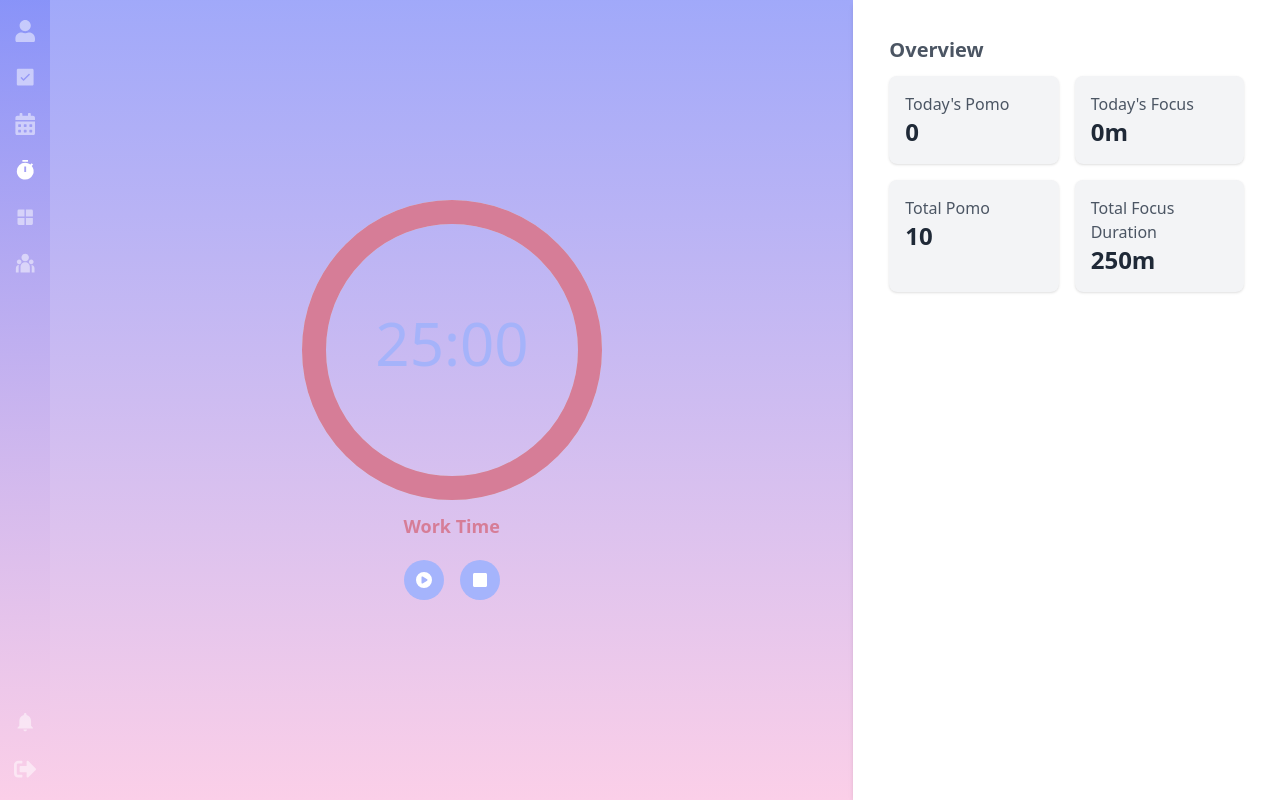
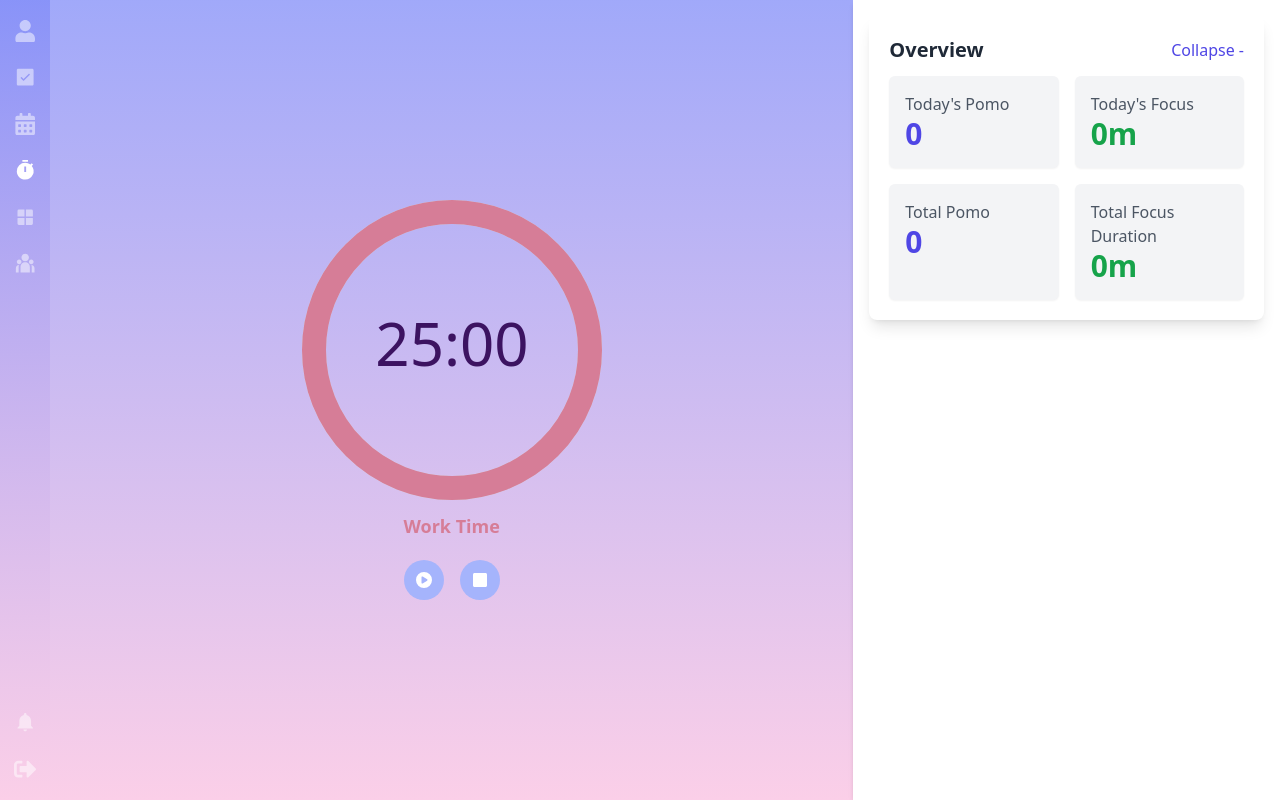
Before and after one commit to sunchit03/productivio, a Next.js app in the folder productivio-frontend-restructured/: page /dashboard/pomodoro in a window 1280 px wide. Built offline with nearby package versions, Linux system fonts and the light colour scheme.

Commit message:
overview shown in landscape

```diff
--- a/productivio-frontend-restructured/app/components/pomodoro/Overview.jsx
+++ b/productivio-frontend-restructured/app/components/pomodoro/Overview.jsx
@@ -7,35 +7,60 @@ export default function Overview({ pomoCount }) {
   const [todayFocus, setTodayFocus] = useState(0);
   const [totalPomo, setTotalPomo] = useState(0);
   const [totalFocus, setTotalFocus] = useState(0);
+  const [isCollapsed, setIsCollapsed] = useState(false);
+
+  useEffect(() => {
+    const savedTotalPomo = localStorage.getItem("totalPomo");
+    const savedTotalFocus = localStorage.getItem("totalFocus");
+
+    if (savedTotalPomo) setTotalPomo(parseInt(savedTotalPomo));
+    if (savedTotalFocus) setTotalFocus(parseInt(savedTotalFocus));
+  }, []);
 
   useEffect(() => {
     setTodayPomo(pomoCount);
-    setTodayFocus(pomoCount * 25); // Each Pomodoro = 25 min
-    setTotalPomo(pomoCount + 10); // Mock Data
-    setTotalFocus((pomoCount + 10) * 25);
+    setTodayFocus(pomoCount * 25);
+
+    const newTotalPomo = pomoCount + totalPomo;
+    const newTotalFocus = newTotalPomo * 25;
+
+    setTotalPomo(newTotalPomo);
+    setTotalFocus(newTotalFocus);
+
+    localStorage.setItem("totalPomo", newTotalPomo);
+    localStorage.setItem("totalFocus", newTotalFocus);
   }, [pomoCount]);
 
   return (
-    <div className="w-full p-5">
-      <h2 className="text-xl font-semibold text-gray-600 mb-3">Overview</h2>
-      <div className="grid grid-cols-2 gap-4">
-        <div className="bg-gray-100 p-4 rounded-lg shadow">
+    <div className={`w-full p-5 bg-white shadow-lg rounded-lg transition-all duration-300
+        ${isCollapsed ? "h-12 overflow-hidden" : "h-auto"}`}
+    >
+      {/* Header with Collapse Button */}
+      <div className="flex justify-between items-center cursor-pointer" onClick={() => setIsCollapsed(!isCollapsed)}>
+        <h2 className="text-xl font-bold text-gray-800">Overview</h2>
+        <button className="text-indigo-600">{isCollapsed ? "Expand +" : "Collapse -"}</button>
+      </div>
+
+      {!isCollapsed && (
+        <div className="grid grid-cols-2 sm:grid-cols-4 gap-4 mt-3">
+          <div className="p-4 bg-gray-100 rounded-md shadow-sm transition-transform transform hover:scale-105">
             <p className="text-gray-600">Today's Pomo</p>
-          <p className="text-2xl font-bold text-gray-800">{todayPomo}</p>
+            <p className="text-3xl font-bold text-indigo-600">{todayPomo}</p>
           </div>
-        <div className="bg-gray-100 p-4 rounded-lg shadow">
+          <div className="p-4 bg-gray-100 rounded-md shadow-sm transition-transform transform hover:scale-105">
             <p className="text-gray-600">Today's Focus</p>
-          <p className="text-2xl font-bold text-gray-800">{todayFocus}m</p>
+            <p className="text-3xl font-bold text-green-600">{todayFocus}m</p>
           </div>
-        <div className="bg-gray-100 p-4 rounded-lg shadow">
+          <div className="p-4 bg-gray-100 rounded-md shadow-sm transition-transform transform hover:scale-105">
             <p className="text-gray-600">Total Pomo</p>
-          <p className="text-2xl font-bold text-gray-800">{totalPomo}</p>
+            <p className="text-3xl font-bold text-indigo-600">{totalPomo}</p>
           </div>
-        <div className="bg-gray-100 p-4 rounded-lg shadow">
+          <div className="p-4 bg-gray-100 rounded-md shadow-sm transition-transform transform hover:scale-105">
             <p className="text-gray-600">Total Focus Duration</p>
-          <p className="text-2xl font-bold text-gray-800">{totalFocus}m</p>
+            <p className="text-3xl font-bold text-green-600">{totalFocus}m</p>
           </div>
         </div>
+      )}
     </div>
   );
 }
--- a/productivio-frontend-restructured/app/components/pomodoro/Timer.jsx
+++ b/productivio-frontend-restructured/app/components/pomodoro/Timer.jsx
@@ -1,229 +1,4 @@
-// "use client";
-// import { CircularProgressbar, buildStyles } from "react-circular-progressbar";
-// import "react-circular-progressbar/dist/styles.css";
-// import PlayButton from "./PlayButton";
-// import PauseButton from "./PauseButton";
-// import StopButton from "./StopButton";
-// import { useContext, useState, useEffect, useRef } from "react";
-// import SettingsContext from "./SettingsContext";
 
-// const red = "#d67d97";
-// const green = "#bfd69d";
-
-// export default function Timer() {
-//   const settingsInfo = useContext(SettingsContext);
-//   const [isPaused, setIsPaused] = useState(true);
-//   const [mode, setMode] = useState("work"); // work/break/null
-//   const [secondsLeft, setSecondsLeft] = useState(settingsInfo.workMinutes * 60);
-
-//   const secondsLeftRef = useRef(secondsLeft);
-//   const isPausedRef = useRef(isPaused);
-//   const modeRef = useRef(mode);
-
-//   function tick() {
-//     if (secondsLeftRef.current > 0) {
-//       secondsLeftRef.current--;
-//       setSecondsLeft(secondsLeftRef.current);
-//     } else {
-//       switchMode();
-//     }
-//   }
-
-//   function switchMode() {
-//     const nextMode = modeRef.current === "work" ? "break" : "work";
-//     const nextSeconds =
-//       (nextMode === "work" ? settingsInfo.workMinutes : settingsInfo.breakMinutes) * 60;
-
-//     setMode(nextMode);
-//     modeRef.current = nextMode;
-
-//     setSecondsLeft(nextSeconds);
-//     secondsLeftRef.current = nextSeconds;
-//   }
-
-//   useEffect(() => {
-//     secondsLeftRef.current = settingsInfo.workMinutes * 60;
-//     setSecondsLeft(secondsLeftRef.current);
-
-//     const interval = setInterval(() => {
-//       if (!isPausedRef.current) {
-//         tick();
-//       }
-//     }, 1000);
-
-//     return () => clearInterval(interval);
-//   }, [settingsInfo]);
-
-//   const totalSeconds =
-//     mode === "work" ? settingsInfo.workMinutes * 60 : settingsInfo.breakMinutes * 60;
-//   const percentage = Math.round((secondsLeft / totalSeconds) * 100);
-
-//   const minutes = Math.floor(secondsLeft / 60);
-//   let seconds = secondsLeft % 60;
-//   if (seconds < 10) seconds = "0" + seconds;
-
-//   return (
-//     <div className="flex flex-col items-center justify-center h-full">
-//       <CircularProgressbar
-//         value={percentage}
-//         text={`${minutes}:${seconds}`}
-//         styles={buildStyles({
-//           textColor: "#a5b3fa",
-//           pathColor: mode === "work" ? red : green,
-//           tailColor: "rgba(255,255,255,.2)",
-//         })}
-//       />
-//       <p className="mt-3 text-lg font-semibold" style={{ color: mode === "work" ? red : green }}>
-//         {mode === "work" ? "Work Time" : "Break Time"}
-//       </p>
-
-//       {/* Buttons aligned horizontally */}
-//       <div className="flex justify-center items-center gap-4 mt-5">
-//         {isPaused ? (
-//           <PlayButton
-//             onClick={() => {
-//               setIsPaused(false);
-//               isPausedRef.current = false;
-//             }}
-//           />
-//         ) : (
-//           <PauseButton
-//             onClick={() => {
-//               setIsPaused(true);
-//               isPausedRef.current = true;
-//             }}
-//           />
-//         )}
-//         <StopButton
-//           onClick={() => {
-//             setIsPaused(true);
-//             isPausedRef.current = true;
-//             setMode("work");
-//             modeRef.current = "work";
-//             setSecondsLeft(settingsInfo.workMinutes * 60);
-//             secondsLeftRef.current = settingsInfo.workMinutes * 60;
-//           }}
-//         />
-//       </div>
-//     </div>
-//   );
-// }
-// "use client";
-// import { CircularProgressbar, buildStyles } from "react-circular-progressbar";
-// import "react-circular-progressbar/dist/styles.css";
-// import PlayButton from "./PlayButton";
-// import PauseButton from "./PauseButton";
-// import StopButton from "./StopButton";
-// import { useContext, useState, useEffect, useRef } from "react";
-// import SettingsContext from "./SettingsContext";
-
-// const red = "#d67d97";
-// const green = "#bfd69d";
-
-// export default function Timer({ onPomoComplete }) {
-//   const settingsInfo = useContext(SettingsContext);
-
-//   // Timer State
-//   const [isPaused, setIsPaused] = useState(true);
-//   const [mode, setMode] = useState("work"); // work/break
-//   const [secondsLeft, setSecondsLeft] = useState(settingsInfo.workMinutes * 60);
-
-//   // Refs for Real-time Updates
-//   const secondsLeftRef = useRef(secondsLeft);
-//   const isPausedRef = useRef(isPaused);
-//   const modeRef = useRef(mode);
-
-//   useEffect(() => {
-//     // Function to Switch Modes (Work ⇄ Break)
-//     function switchMode() {
-//       const nextMode = modeRef.current === "work" ? "break" : "work";
-//       const nextSeconds = (nextMode === "work" ? settingsInfo.workMinutes : settingsInfo.breakMinutes) * 60;
-
-//       setMode(nextMode);
-//       modeRef.current = nextMode;
-
-//       setSecondsLeft(nextSeconds);
-//       secondsLeftRef.current = nextSeconds;
-
-//       // Notify that a Pomodoro session is complete
-//       if (nextMode === "break") {
-//         onPomoComplete();
-//       }
-//     }
-
-//     // Timer Function
-//     function tick() {
-//       if (secondsLeftRef.current > 0) {
-//         secondsLeftRef.current--;
-//         setSecondsLeft(secondsLeftRef.current);
-//       } else {
-//         switchMode();
-//       }
-//     }
-
-//     // Start Interval
-//     const interval = setInterval(() => {
-//       if (!isPausedRef.current) {
-//         tick();
-//       }
-//     }, 1000);
-
-//     return () => clearInterval(interval);
-//   }, [settingsInfo]);
-
-//   // Formatting Time
-//   const totalSeconds = mode === "work" ? settingsInfo.workMinutes * 60 : settingsInfo.breakMinutes * 60;
-//   const percentage = Math.round((secondsLeft / totalSeconds) * 100);
-//   const minutes = Math.floor(secondsLeft / 60);
-//   let seconds = secondsLeft % 60;
-//   if (seconds < 10) seconds = "0" + seconds;
-
-//   return (
-//     <div className="flex flex-col items-center justify-center h-full">
-//       <CircularProgressbar
-//         value={percentage}
-//         text={`${minutes}:${seconds}`}
-//         styles={buildStyles({
-//           textColor: "#a5b3fa",
-//           pathColor: mode === "work" ? red : green,
-//           tailColor: "rgba(255,255,255,.2)",
-//         })}
-//       />
-//       <p className="mt-3 text-lg font-semibold" style={{ color: mode === "work" ? red : green }}>
-//         {mode === "work" ? "Work Time" : "Break Time"}
-//       </p>
-
-//       {/* Buttons */}
-//       <div className="flex justify-center items-center gap-4 mt-5">
-//         {isPaused ? (
-//           <PlayButton
-//             onClick={() => {
-//               setIsPaused(false);
-//               isPausedRef.current = false;
-//             }}
-//           />
-//         ) : (
-//           <PauseButton
-//             onClick={() => {
-//               setIsPaused(true);
-//               isPausedRef.current = true;
-//             }}
-//           />
-//         )}
-//         <StopButton
-//           onClick={() => {
-//             setIsPaused(true);
-//             isPausedRef.current = true;
-//             setMode("work");
-//             modeRef.current = "work";
-//             setSecondsLeft(settingsInfo.workMinutes * 60);
-//             secondsLeftRef.current = settingsInfo.workMinutes * 60;
-//           }}
-//         />
-//       </div>
-//     </div>
-//   );
-// }
 "use client";
 import { CircularProgressbar, buildStyles } from "react-circular-progressbar";
 import "react-circular-progressbar/dist/styles.css";
@@ -233,18 +8,32 @@ import StopButton from "./StopButton";
 import { useContext, useState, useEffect, useRef } from "react";
 import SettingsContext from "./SettingsContext";
 
-const red = "#d67d97";
-const green = "#bfd69d";
+const workColors = "#d67d97";
+const breakColors = "#bfd69d";
 
 export default function Timer({ onPomoComplete }) {
   const settingsInfo = useContext(SettingsContext);
   const [isPaused, setIsPaused] = useState(true);
-  const [mode, setMode] = useState("work"); // work/break/null
+  const [mode, setMode] = useState("work"); // "work" or "break"
+  const [key, setKey] = useState(0);
   const [secondsLeft, setSecondsLeft] = useState(settingsInfo.workMinutes * 60);
 
   const secondsLeftRef = useRef(secondsLeft);
   const isPausedRef = useRef(isPaused);
   const modeRef = useRef(mode);
+
+  useEffect(() => {
+    secondsLeftRef.current = settingsInfo.workMinutes * 60;
+    setSecondsLeft(secondsLeftRef.current);
+
+    const interval = setInterval(() => {
+      if (!isPausedRef.current) {
+        tick();
+      }
+    }, 1000);
+
+    return () => clearInterval(interval);
+  }, [settingsInfo]);
 
   function tick() {
     if (secondsLeftRef.current > 0) {
@@ -262,33 +51,18 @@ export default function Timer({ onPomoComplete }) {
 
     setMode(nextMode);
     modeRef.current = nextMode;
-
     setSecondsLeft(nextSeconds);
     secondsLeftRef.current = nextSeconds;
+    setKey((prevKey) => prevKey + 1);
 
-    // When a Pomodoro session completes, notify the parent component
     if (nextMode === "break") {
       onPomoComplete();
     }
   }
 
-  useEffect(() => {
-    secondsLeftRef.current = settingsInfo.workMinutes * 60;
-    setSecondsLeft(secondsLeftRef.current);
-
-    const interval = setInterval(() => {
-      if (!isPausedRef.current) {
-        tick();
-      }
-    }, 1000);
-
-    return () => clearInterval(interval);
-  }, [settingsInfo]);
-
   const totalSeconds =
     mode === "work" ? settingsInfo.workMinutes * 60 : settingsInfo.breakMinutes * 60;
   const percentage = Math.round((secondsLeft / totalSeconds) * 100);
-
   const minutes = Math.floor(secondsLeft / 60);
   let seconds = secondsLeft % 60;
   if (seconds < 10) seconds = "0" + seconds;
@@ -296,45 +70,40 @@ export default function Timer({ onPomoComplete }) {
   return (
     <div className="flex flex-col items-center justify-center h-full">
       <CircularProgressbar
+        key={key}
         value={percentage}
         text={`${minutes}:${seconds}`}
         styles={buildStyles({
-          textColor: "#a5b3fa",
-          pathColor: mode === "work" ? red : green,
+          textColor: "#3c1361",
+          pathColor: mode === "work" ? workColors : breakColors,
           tailColor: "rgba(255,255,255,.2)",
         })}
       />
-      <p className="mt-3 text-lg font-semibold" style={{ color: mode === "work" ? red : green }}>
+      <p className="mt-3 text-lg font-semibold" style={{ color: mode === "work" ? workColors : breakColors }}>
         {mode === "work" ? "Work Time" : "Break Time"}
       </p>
 
-      {/* Buttons aligned horizontally */}
       <div className="flex justify-center items-center gap-4 mt-5">
         {isPaused ? (
-          <PlayButton
-            onClick={() => {
+          <PlayButton onClick={() => {
             setIsPaused(false);
             isPausedRef.current = false;
-            }}
-          />
+          }} />
         ) : (
-          <PauseButton
-            onClick={() => {
+          <PauseButton onClick={() => {
             setIsPaused(true);
             isPausedRef.current = true;
-            }}
-          />
+          }} />
         )}
-        <StopButton
-          onClick={() => {
+        <StopButton onClick={() => {
           setIsPaused(true);
           isPausedRef.current = true;
           setMode("work");
           modeRef.current = "work";
           setSecondsLeft(settingsInfo.workMinutes * 60);
           secondsLeftRef.current = settingsInfo.workMinutes * 60;
-          }}
-        />
+          setKey((prevKey) => prevKey + 1);
+        }} />
       </div>
     </div>
   );
--- a/productivio-frontend-restructured/app/dashboard/page.jsx
+++ b/productivio-frontend-restructured/app/dashboard/page.jsx
@@ -14,7 +14,7 @@ import TaskPage from "./tasks/page";
 import EisenhowerMatrix from "./eisenhowerMatrix/page";
 import CalendarPage from "./Calendar/page";
 import { getJWT } from "@/app/utils/auth";
-
+import PomodoroPage from "./pomodoro/page";
 function Dashboard() {
   const { user, error, isLoading } = useUser();
 
@@ -109,7 +109,9 @@ function Dashboard() {
             :
             /* Pomodoro Page */
             activeMainTab === "pomodoro" ? (
-              <main className="flex-grow bg-gray-50"></main>
+              <main className="flex-grow bg-gray-50">
+                <PomodoroPage />
+              </main>
             )
             :
             /* Eisenhower Matrix Page */
--- a/productivio-frontend-restructured/app/dashboard/pomodoro/page.jsx
+++ b/productivio-frontend-restructured/app/dashboard/pomodoro/page.jsx
@@ -4,7 +4,7 @@ import Timer from "@/app/components/pomodoro/Timer";
 import MainSidebar from "@/app/components/MainSidebar";
 import SettingsContext from "@/app/components/pomodoro/SettingsContext";
 import Overview from "@/app/components/pomodoro/Overview";
-import { useState } from "react";
+import { useState, useEffect } from "react";
 
 export default function PomodoroPage() {
   const [workMinutes, setWorkMinutes] = useState(25);
@@ -12,6 +12,19 @@ export default function PomodoroPage() {
   const [showSettings, setShowSettings] = useState(false);
   const [activeMainTab, setActiveMainTab] = useState("pomodoro");
   const [pomoCount, setPomoCount] = useState(0);
+  const [isLandscape, setIsLandscape] = useState(false);
+
+  // Check screen orientation on mount and resize
+  useEffect(() => {
+    const checkOrientation = () => {
+      setIsLandscape(window.innerWidth > window.innerHeight);
+    };
+
+    checkOrientation(); // Run once when mounted
+    window.addEventListener("resize", checkOrientation);
+
+    return () => window.removeEventListener("resize", checkOrientation);
+  }, []);
 
   return (
     <SettingsContext.Provider value={{ workMinutes, breakMinutes, setShowSettings }}>
@@ -26,10 +39,12 @@ export default function PomodoroPage() {
           <Timer onPomoComplete={() => setPomoCount((prev) => prev + 1)} />
         </div>
 
-        {/* Right Section: Overview */}
-        <div className="w-1/3 bg-white p-4 shadow-md">
-          <Overview pomoCount={pomoCount} />
-        </div>
+        {/* Right Section: Overview - Visible on laptops and in landscape mode on phones */}
+        {(isLandscape || window.innerWidth >= 768) && (
+          <div className="w-1/3 bg-white p-4 shadow-md">
+            <Overview pomoCount={pomoCount} />
+          </div>
+        )}
       </div>
     </SettingsContext.Provider>
   );
--- a/productivio-frontend-restructured/package.json
+++ b/productivio-frontend-restructured/package.json
@@ -36,6 +36,7 @@
     "react": "^19.0.0",
     "react-calendar": "^5.1.0",
     "react-circular-progressbar": "^2.2.0",
+    "react-countdown-circle-timer": "^3.2.1",
     "react-dom": "^19.0.0",
     "react-hot-toast": "^2.5.2",
     "react-icons": "^5.4.0",
```
Also changed, not shown: 1 other file (tests, documents, lock files or other folders). Lines whose indentation alone changed are shown as unchanged.
